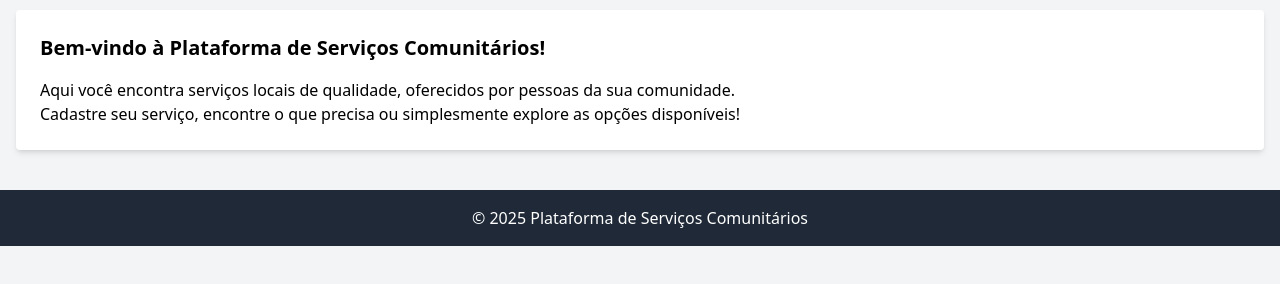
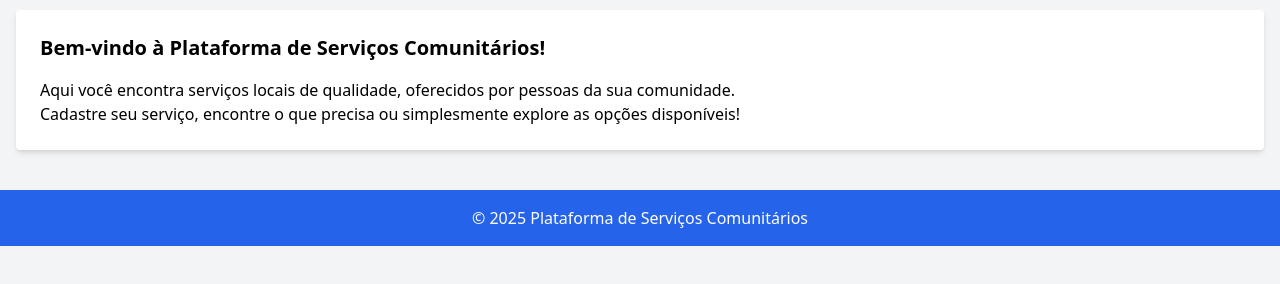
Before and after one commit to LucasPiresAlb/bancodetalentos, a website: page index.html in a window 1280 px wide. Shown: the part 70-354 px from the top of the page. Drawn offline with nearby package versions, Linux system fonts and the light colour scheme.

Commit message:
User checkpoint: Update footer and header styling and content.

```diff
--- a/cadastrodeservicos.html
+++ b/cadastrodeservicos.html
@@ -76,10 +76,11 @@
   </main>
 
   <footer class="bg-blue-600 text-white p-4 mt-6">
-    <div class="container mx-auto text-center">
-      <p>© 2025 Plataforma de Serviços Comunitários</p>
-    </div>
+   <div class="container mx-auto text-center">
+    <p>
+     © 2025 Plataforma de Serviços Comunitários. Todos os direitos reservados.
+    </p>
+   </div>
   </footer>
-  <script src="script.js"></script>
-</body>
+ </body>
 </html>
--- a/index.html
+++ b/index.html
@@ -59,7 +59,8 @@
     </p>
    </section>
   </main>
-  <footer class="bg-gray-800 text-white p-4">
+  </main>
+  <footer class="bg-blue-600 text-white p-4 flex items-center justify-center">
    <div class="container mx-auto text-center">
     <p>
      &copy; 2025 Plataforma de Serviços Comunitários
```
Lines whose indentation alone changed are shown as unchanged.
